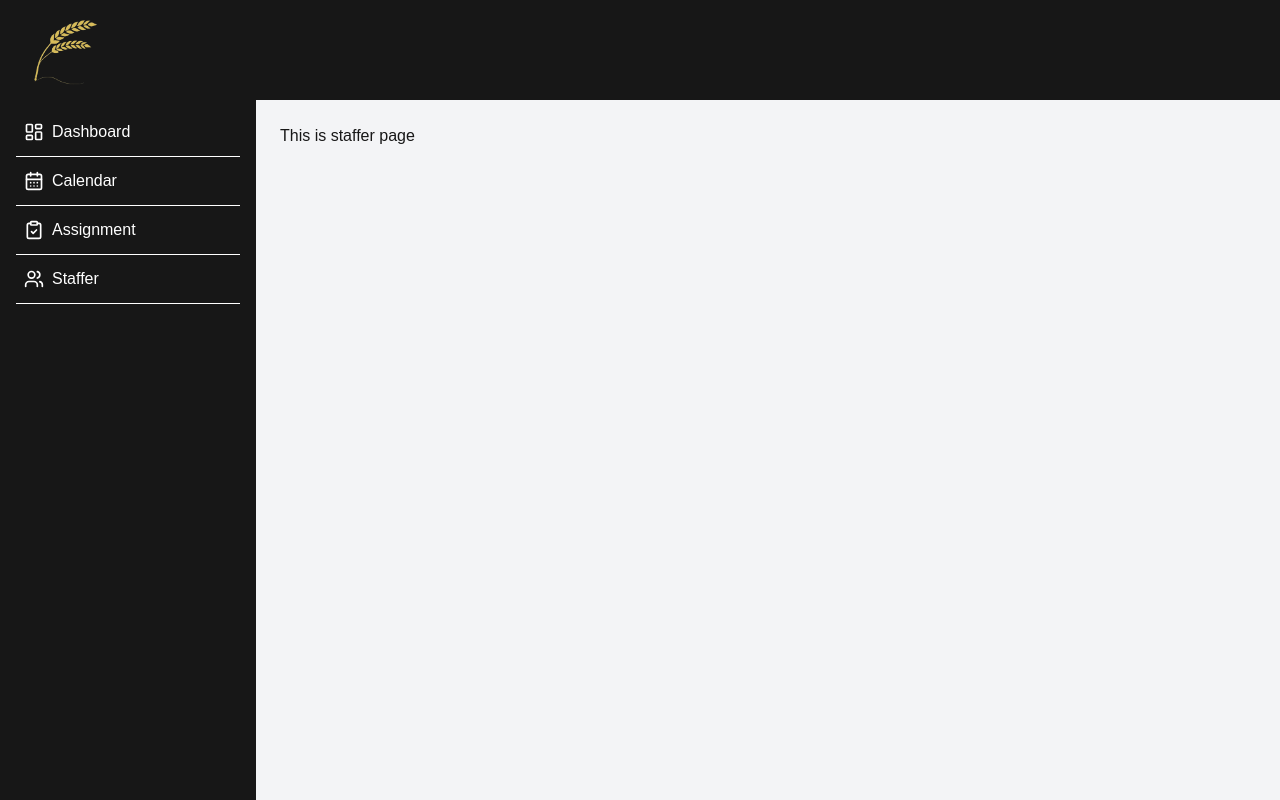
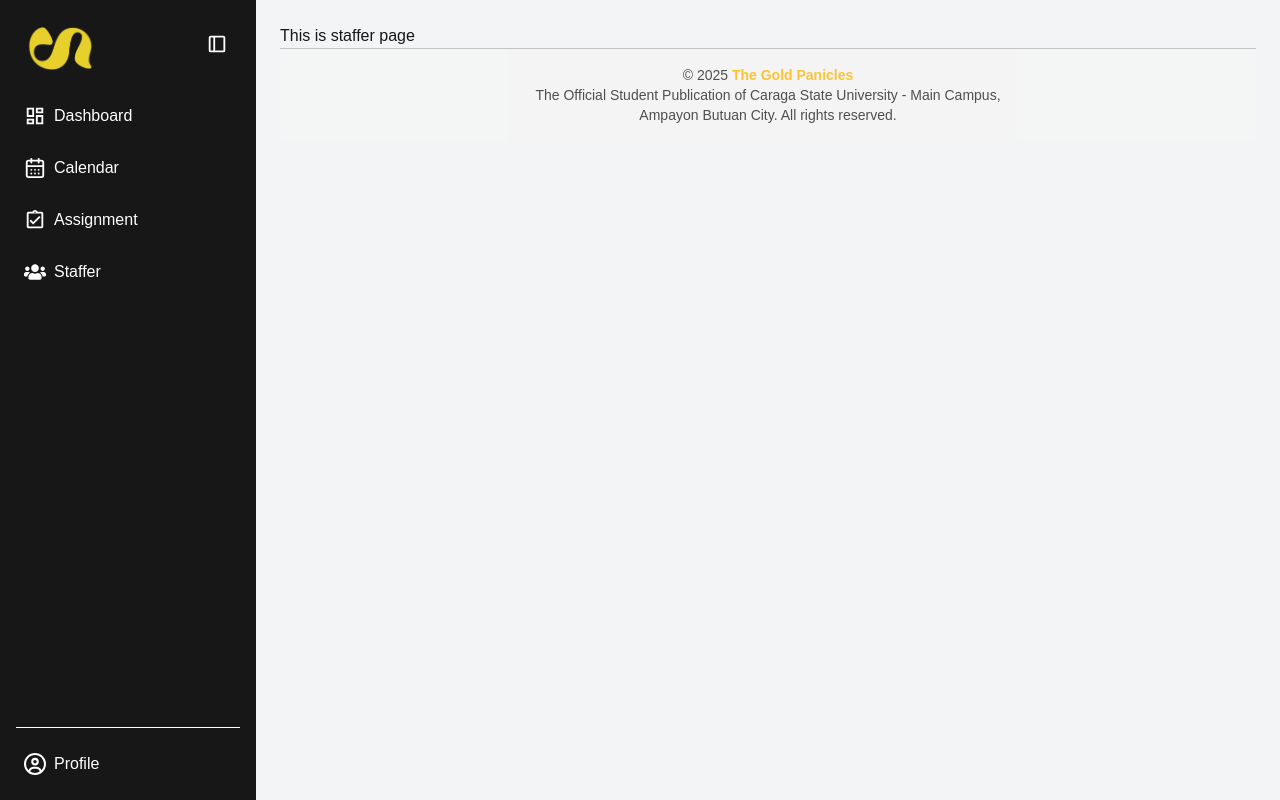
Before and after one commit to CSumalinog/core-schemas, a Next.js app: page /admin/staffer in a window 1280 px wide. Shown: the top 800 px of the page. Built offline with nearby package versions, Linux system fonts and the light colour scheme.

Commit message:
feat: sidebar modified: added new logo to sidebar; sidebar collapsible, added react-icons for all icon used, footer modified and added to admin pages

```diff
--- a/package.json
+++ b/package.json
@@ -10,7 +10,6 @@
   },
   "dependencies": {
     "@supabase/supabase-js": "^2.52.0",
-    "lucide-react": "^0.525.0",
     "next": "15.4.2",
     "react": "19.1.0",
     "react-dom": "19.1.0",
@@ -20,7 +19,6 @@
     "@eslint/eslintrc": "^3",
     "@tailwindcss/postcss": "^4",
     "@types/node": "^20",
-    "@types/react": "^19",
     "@types/react-dom": "^19",
     "autoprefixer": "^10.4.21",
     "eslint": "^9",
--- a/src/app/admin/assignment/page.tsx
+++ b/src/app/admin/assignment/page.tsx
@@ -1,6 +1,10 @@
+import Footer from "@/component/footer/page";
+
 export default function Assignment() {
   return (
-    <h1>This is assignment page</h1>
-
+    <>
+      <h1>This is assignment page</h1>
+      <Footer />
+    </>
   );
 }
--- a/src/app/admin/calendar/page.tsx
+++ b/src/app/admin/calendar/page.tsx
@@ -1,6 +1,10 @@
+import Footer from "@/component/footer/page";
+
 export default function Calendar() {
   return (
-    <h1>This is calendar page</h1>
-
+    <>
+      <h1>This is calendar page</h1>
+      <Footer />
+    </>
   );
 }
--- a/src/app/admin/dashboard/page.tsx
+++ b/src/app/admin/dashboard/page.tsx
@@ -1,6 +1,10 @@
+import Footer from "@/component/footer/page";
+
 export default function Dashboard() {
   return (
+    <>
     <h1>This is dashboard page</h1>
-
+     <Footer />
+     </>
   );
 }
--- a/src/app/admin/layout.tsx
+++ b/src/app/admin/layout.tsx
@@ -4,35 +4,29 @@ import { useState } from 'react';
 import UserMenu from '@/component/user-menu/page';
 import Link from 'next/link';
 import Header from '@/component/header/page';
+
 import {
-  LayoutDashboard,
-  CalendarDays,
-  Users,
-  ClipboardCheck,
-  Menu,
-  X,
-} from 'lucide-react';
+  MdOutlineDashboard,
+  MdOutlineAssignmentTurnedIn,
+} from 'react-icons/md';
+import { LuCalendarDays } from 'react-icons/lu';
+import { FaUsers, FaBars, FaTimes } from 'react-icons/fa';
+import { BiDockLeft, BiDockRight } from "react-icons/bi";
 
 export default function AdminLayout({
   children,
 }: {
   children: React.ReactNode;
 }) {
-  const [sidebarOpen, setSidebarOpen] = useState(false);
+  const [sidebarOpen, setSidebarOpen] = useState(false); // mobile drawer
+  const [collapsed, setCollapsed] = useState(false); // desktop collapse
 
   return (
-    <>
-      <Header />
-
     <div className="min-h-screen flex flex-col md:flex-row">
       {/* Mobile Header */}
       <header className="md:hidden flex items-center justify-between bg-neutral-900 text-white p-4">
-          <h2 className="hidden md:block text-xl font-bold mb-6">
-            Admin Panel
-          </h2>
-
         <button onClick={() => setSidebarOpen(true)}>
-            <Menu size={28} />
+          <FaBars size={24} />
         </button>
       </header>
 
@@ -42,65 +36,101 @@ export default function AdminLayout({
           sidebarOpen ? 'block' : 'hidden'
         }`}
         onClick={() => setSidebarOpen(false)}
-        ></div>
+      />
 
       {/* Sidebar Drawer */}
       <aside
-          className={`fixed z-50 inset-y-0 left-0 w-64 bg-neutral-900 text-white p-4 transform transition-transform duration-300 ease-in-out md:static md:translate-x-0 ${
-            sidebarOpen ? 'translate-x-0' : '-translate-x-full md:translate-x-0'
-          }`}
+        className={`fixed z-50 inset-y-0 left-0 bg-neutral-900 text-white p-4 transform transition-transform duration-300 ease-in-out
+          ${sidebarOpen ? 'translate-x-0' : '-translate-x-full'}
+          md:static md:translate-x-0
+          ${collapsed ? 'w-20' : 'w-64'}
+          flex flex-col justify-between`}
       >
-          {/* Close button (mobile) */}
+        {/* Close Button (Mobile) */}
         <div className="md:hidden flex justify-end mb-4">
           <button onClick={() => setSidebarOpen(false)}>
-              <X size={24} />
+            <FaTimes size={22} />
+          </button>
+        </div>
+        {/* Logo + Toggle Button (Desktop) */}
+        <div className="hidden md:flex items-center justify-between mb-6 px-2">
+          <div className="mt-2">
+            <Header />
+            {!collapsed}
+          </div>
+
+          <button
+            onClick={() => setCollapsed(!collapsed)}
+            className="text-white hover:bg-neutral-700 rounded p-1"
+          >
+            {collapsed ? (
+              <BiDockRight size={22} />
+            ) : (
+              <BiDockLeft size={22} />
+            )}
           </button>
         </div>
 
-          {/* Sidebar content */}
-          <div className="flex flex-col justify-between h-full">
-            <nav className="space-y-2">
-              <Link
+        <div className="flex flex-col h-full">
+          {/* Navigation */}
+          <nav className="space-y-3 flex-1">
+            <SidebarLink
               href="/admin/dashboard"
-                className="flex items-center gap-2 hover:bg-neutral-700 rounded px-2 py-1"
-              >
-                <LayoutDashboard size={20} /> Dashboard
-              </Link>
-              <hr />
-              <Link
+              icon={<MdOutlineDashboard size={22} />}
+              label="Dashboard"
+              collapsed={collapsed}
+            />
+            <SidebarLink
               href="/admin/calendar"
-                className="flex items-center gap-2 hover:bg-neutral-700 rounded px-2 py-1"
-              >
-                <CalendarDays size={20} /> Calendar
-              </Link>
-              <hr />
-              <Link
+              icon={<LuCalendarDays size={22} />}
+              label="Calendar"
+              collapsed={collapsed}
+            />
+            <SidebarLink
               href="/admin/assignment"
-                className="flex items-center gap-2 hover:bg-neutral-700 rounded px-2 py-1"
-              >
-                <ClipboardCheck size={20} /> Assignment
-              </Link>
-              <hr />
-              <Link
+              icon={<MdOutlineAssignmentTurnedIn size={22} />}
+              label="Assignment"
+              collapsed={collapsed}
+            />
+            <SidebarLink
               href="/admin/staffer"
-                className="flex items-center gap-2 hover:bg-neutral-700 rounded px-2 py-1"
-              >
-                <Users size={20} /> Staffer
-              </Link>
-              <hr />
+              icon={<FaUsers size={22} />}
+              label="Staffer"
+              collapsed={collapsed}
+            />
           </nav>
 
-            <div className="flex justify-end mt-4 border-t pt-4">
-              <UserMenu />
-            </div>
+          {/* User Menu at Bottom */}
+          <div className="mt-6 border-t pt-4">{!collapsed && <UserMenu />}</div>
         </div>
       </aside>
 
-        {/* Main content */}
+      {/* Main Content */}
       <main className="flex-1 bg-gray-100 p-4 sm:p-6 mt-4 md:mt-0">
         {children}
       </main>
     </div>
-    </>
   );
 }
+
+function SidebarLink({
+  href,
+  icon,
+  label,
+  collapsed,
+}: {
+  href: string;
+  icon: React.ReactNode;
+  label: string;
+  collapsed: boolean;
+}) {
+  return (
+    <Link
+      href={href}
+      className="flex items-center gap-2 hover:bg-neutral-700 rounded px-2 py-2"
+    >
+      {icon}
+      {!collapsed && <span>{label}</span>}
+    </Link>
+  );
+}
--- a/src/app/admin/settings/page.tsx
+++ b/src/app/admin/settings/page.tsx
@@ -1,6 +1,10 @@
+import Footer from "@/component/footer/page";
+
 export default function Settings() {
   return (
-    <h1>This is settings</h1>
-
+    <>
+      <h1>This is settings page</h1>
+      <Footer />
+    </>
   );
 }
--- a/src/app/admin/staffer/page.tsx
+++ b/src/app/admin/staffer/page.tsx
@@ -1,6 +1,10 @@
+import Footer from '@/component/footer/page';
+
 export default function Staffer() {
   return (
-    <h1>This is staffer page</h1>
-
+    <>
+      <h1>This is staffer page</h1>
+      <Footer />
+    </>
   );
 }
--- a/src/app/layout.tsx
+++ b/src/app/layout.tsx
@@ -12,7 +12,7 @@ export default function RootLayout({
       <body className="flex flex-col min-h-screen">
 
         <main className="flex-1">{children}</main>
-        <Footer />
+
       </body>
     </html>
   );
--- a/src/component/footer/page.tsx
+++ b/src/component/footer/page.tsx
@@ -1,7 +1,17 @@
 export default function Footer() {
   return (
-    <footer className="bg-neutral-900 text-white text-center py-4">
-      &copy; {new Date().getFullYear()} <span className="font-semibold text-amber-200">The Gold Panicles</span>. All rights reserved.
-    </footer>
+    <>
+      <hr className="border-black/20" />
+      <footer className="bg-neutral-100 text-neutral-800 text-center py-4 text-sm opacity-80">
+        &copy; {new Date().getFullYear()}{' '}
+        <span className="font-semibold text-amber-400">The Gold Panicles</span>{' '}
+        <br />
+        <span className="block">
+          The Official Student Publication of Caraga State University - Main
+          Campus,
+        </span>
+        <span className="block">Ampayon Butuan City. All rights reserved.</span>
+      </footer>
+    </>
   );
 }
--- a/src/component/header/page.tsx
+++ b/src/component/header/page.tsx
@@ -2,23 +2,8 @@
 
 export default function Header() {
   return (
-    <header className="w-full bg-neutral-900 h-25">
-      <nav className="flex justify-between items-center h-full px-6">
-        <div className="relative h-[75%]">
-          {/* Desktop logo */}
-          <img
-            src="/tgp.png"
-            alt="Tgp Logo"
-            className="h-full hidden md:block"
-          />
-          {/* Mobile logo */}
-          <img
-            src="/tgp.png"
-            alt="Tgp Logo"
-            className="h-full block md:hidden"
-          />
-        </div>
-      </nav>
-    </header>
+    <div className="flex items-center gap-2">
+      <img src="/logo.png" alt="TGP Logo" className="h-12 w-auto" />
+    </div>
   );
 }
--- a/src/component/user-menu/page.tsx
+++ b/src/component/user-menu/page.tsx
@@ -1,8 +1,10 @@
 'use client';
 
 import { useState } from 'react';
-import { Settings, LogOut, UserCircle } from 'lucide-react';
 import Link from 'next/link';
+import { MdLogout } from 'react-icons/md';
+import { IoSettingsOutline } from 'react-icons/io5';
+import { FaRegCircleUser } from 'react-icons/fa6';
 
 export default function UserMenu() {
   const [open, setOpen] = useState(false);
@@ -13,23 +15,23 @@ export default function UserMenu() {
         onClick={() => setOpen(!open)}
         className="flex items-center gap-2 hover:bg-neutral-700 px-2 py-2 rounded w-full"
       >
-        <UserCircle size={22} />{' '}
+        <FaRegCircleUser size={22} />{' '}
         <span className="hidden md:inline">Profile</span>
       </button>
 
       {open && (
-        <div className="absolute left-full top-1/2 -translate-y-1/2  mt-2 bg-neutral-900 text-white rounded shadow-lg min-w-[250px] px-2 py-2">
+        <div className="absolute bottom-full left-0 w-full bg-neutral-800 text-white rounded shadow-md px-3 py-2 mb-1 z-50">
           <Link
             href="/admin/settings"
             className="flex items-center gap-2 px-4 py-2 hover:bg-neutral-700 w-full"
           >
-            <Settings size={20} /> Settings
+            <IoSettingsOutline size={22} /> Settings
           </Link>
           <button
             onClick={() => alert('Logging out')}
             className="w-full flex items-center gap-2 px-4 py-2 hover:bg-neutral-700"
           >
-            <LogOut size={20} /> Logout
+            <MdLogout size={22} /> Logout
           </button>
         </div>
       )}
```
Also changed, not shown: src/app/page.tsx (+7 -3 lines), public/logo.png (added), 1 other file (tests, documents, lock files or other folders). Lines whose indentation alone changed are shown as unchanged.
